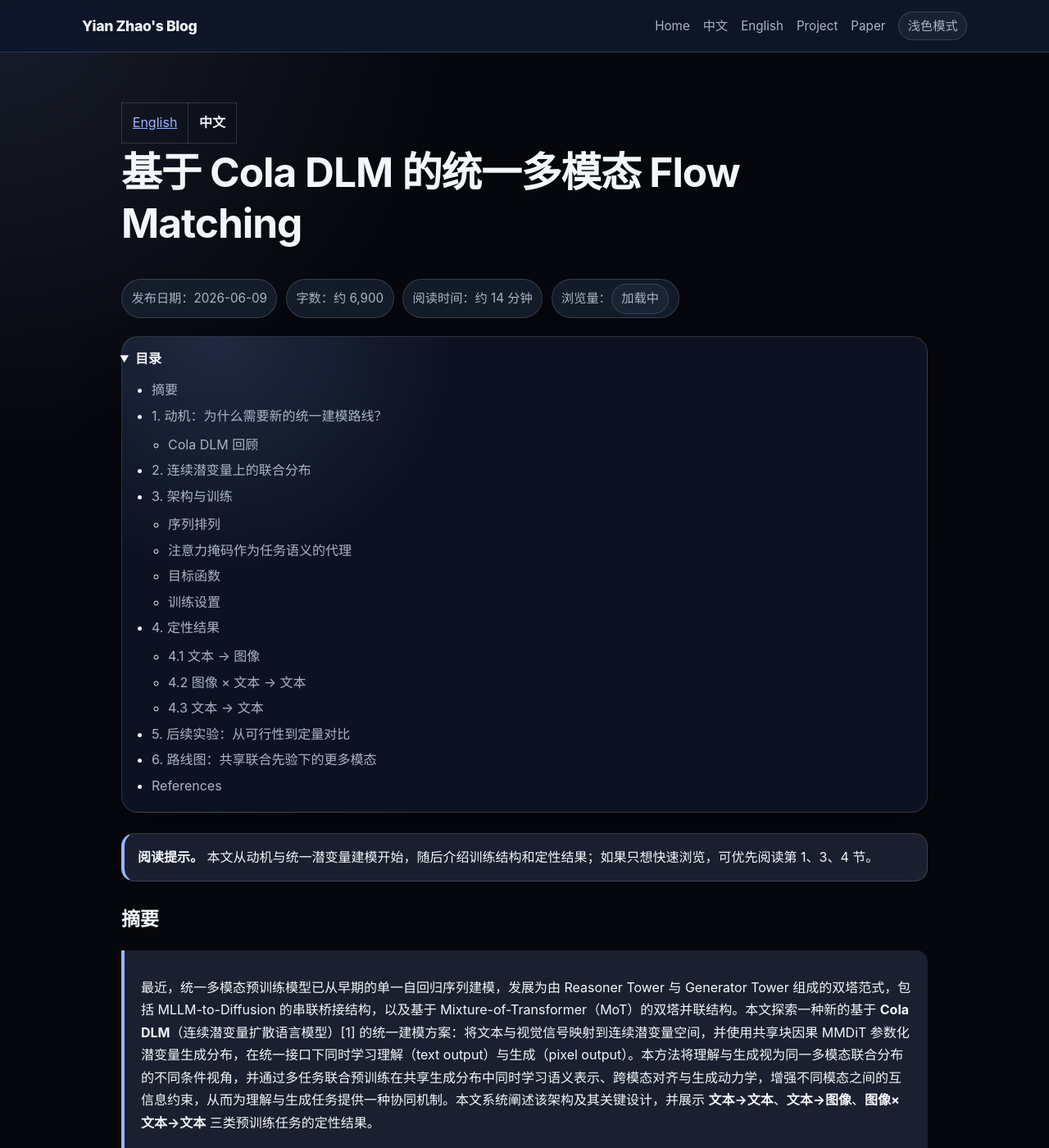
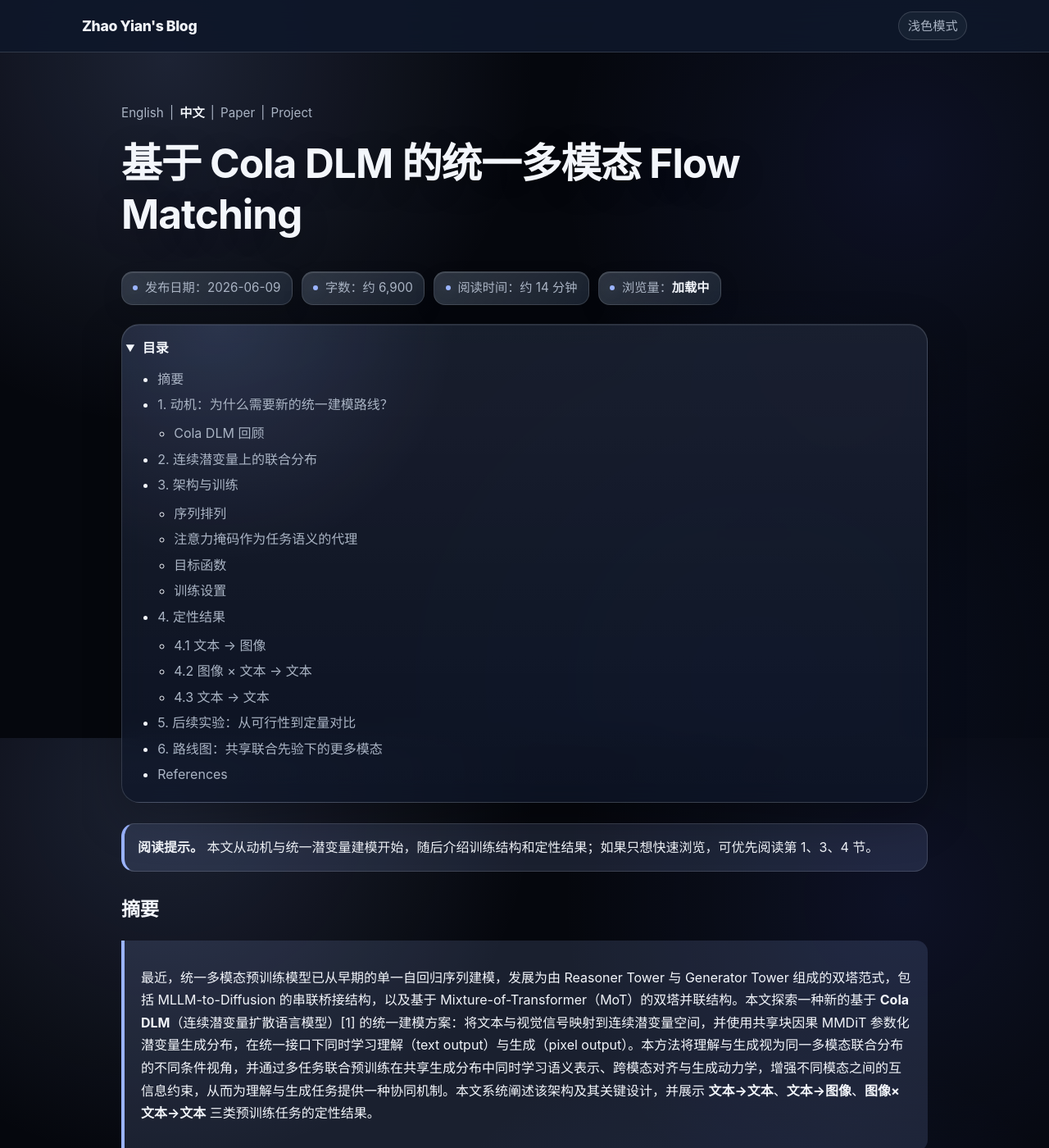
Before and after one commit to Zhao-Yian/Unified-Cola, a Jekyll site: the page built from index.md, in a window 1280 px wide and 1400 px high. Shown: the whole window at 82% size. Built offline with Jekyll 4.4.1, drawn with Linux system fonts in a browser that asks for light colours; comment, search, counter and statistics services are not loaded.

Commit message:
update view

```diff
--- a/_layouts/default.html
+++ b/_layouts/default.html
@@ -89,13 +89,8 @@
   <body>
     <header class="site-header">
       <nav class="site-nav" aria-label="Site navigation">
-        <a class="site-title" href="https://zhao-yian.github.io/">Yian Zhao's Blog</a>
+        <a class="site-title" href="https://zhao-yian.github.io/">Zhao Yian's Blog</a>
         <div class="site-links">
-          <a href="https://zhao-yian.github.io/blog/">Home</a>
-          <a href="{{ '/blog/2026/unified-cola/' | relative_url }}">中文</a>
-          <a href="{{ '/blog/2026/unified-cola-en/' | relative_url }}">English</a>
-          <a href="https://hongcanguo.github.io/Cola-DLM/">Project</a>
-          <a href="https://arxiv.org/abs/2605.06548">Paper</a>
           <button class="theme-toggle" type="button" data-theme-toggle>Light mode</button>
         </div>
       </nav>
--- a/assets/site.css
+++ b/assets/site.css
@@ -13,9 +13,11 @@
   --surface-soft: rgba(30, 41, 59, 0.62);
   --code-bg: rgba(226, 232, 240, 0.12);
   --image-bg: #0b1020;
+  --meta-border: rgba(226, 232, 240, 0.14);
   --control-bg: rgba(15, 23, 42, 0.82);
   --control-hover-bg: rgba(30, 41, 59, 0.96);
   --shadow: 0 18px 55px rgba(0, 0, 0, 0.28);
+  --glow: rgba(155, 180, 255, 0.28);
 }
 
 :root[data-theme="light"] {
@@ -31,9 +33,11 @@
   --surface-soft: rgba(248, 250, 252, 0.82);
   --code-bg: rgba(15, 23, 42, 0.06);
   --image-bg: #f7f7f7;
+  --meta-border: rgba(22, 27, 34, 0.1);
   --control-bg: rgba(255, 255, 255, 0.92);
   --control-hover-bg: #ffffff;
   --shadow: 0 18px 55px rgba(31, 41, 55, 0.12);
+  --glow: rgba(49, 84, 212, 0.18);
 }
 
 * {
@@ -47,9 +51,11 @@ html {
 body {
   margin: 0;
   background:
-    radial-gradient(circle at top left, rgba(155, 180, 255, 0.13), transparent 34rem),
-    radial-gradient(circle at bottom right, rgba(49, 84, 212, 0.09), transparent 32rem),
+    radial-gradient(circle at 16% 8%, rgba(155, 180, 255, 0.16), transparent 28rem),
+    radial-gradient(circle at 86% 22%, rgba(87, 116, 255, 0.1), transparent 26rem),
+    radial-gradient(circle at 72% 92%, rgba(49, 84, 212, 0.12), transparent 30rem),
     var(--page-bg);
+  background-attachment: fixed;
   color: var(--text);
   font-family: -apple-system, BlinkMacSystemFont, "Segoe UI", "Noto Sans SC", "PingFang SC", "Microsoft YaHei", sans-serif;
   font-size: 16px;
@@ -96,6 +102,7 @@ h3 {
 h1 {
   margin-top: 0.3rem;
   font-size: clamp(2rem, 4vw, 3.1rem);
+  text-shadow: 0 10px 36px rgba(0, 0, 0, 0.22);
 }
 
 h2 {
@@ -117,31 +124,92 @@ h3 {
 .post-meta {
   display: flex;
   flex-wrap: wrap;
-  gap: 0.65rem;
-  margin: -0.3rem 0 1.35rem;
+  gap: 0.72rem;
+  margin: -0.2rem 0 1.45rem;
   color: var(--muted);
   font-size: 0.95rem;
 }
 
-.post-meta span {
+.post-meta > span {
+  position: relative;
   display: inline-flex;
   align-items: center;
-  min-height: 2rem;
-  padding: 0.28rem 0.72rem;
-  border: 1px solid var(--border);
+  min-height: 2.35rem;
+  padding: 0.38rem 0.82rem;
+  border: 1px solid var(--meta-border);
+  border-radius: 14px;
+  background:
+    linear-gradient(135deg, rgba(255, 255, 255, 0.11), rgba(255, 255, 255, 0.03)),
+    var(--surface-soft);
+  box-shadow:
+    inset 0 1px 0 rgba(255, 255, 255, 0.12),
+    0 10px 26px rgba(0, 0, 0, 0.12);
+  backdrop-filter: blur(16px);
+  -webkit-backdrop-filter: blur(16px);
+}
+
+.post-meta > span::before {
+  width: 0.38rem;
+  height: 0.38rem;
+  margin-right: 0.55rem;
   border-radius: 999px;
-  background: var(--surface-soft);
+  background: var(--accent);
+  box-shadow: 0 0 18px var(--glow);
+  content: "";
+}
+
+.post-meta > span span {
+  display: inline;
+  min-height: 0;
+  padding: 0;
+  border: 0;
+  border-radius: 0;
+  background: transparent;
+  box-shadow: none;
+  color: var(--text);
+  font-weight: 650;
+}
+
+.post-actions {
+  display: flex;
+  flex-wrap: wrap;
+  align-items: center;
+  gap: 0.45rem;
+  margin: 0 0 1.15rem;
+  color: var(--muted);
+  font-size: 0.95rem;
+}
+
+.post-actions a {
+  color: var(--muted);
+  text-decoration: none;
+}
+
+.post-actions a:hover {
+  color: var(--accent);
+  text-decoration: underline;
+  text-underline-offset: 0.18em;
+}
+
+.post-actions span:not([aria-hidden="true"]) {
+  color: var(--text);
+  font-weight: 650;
 }
 
 .toc-card {
   margin: 1.25rem 0 1.6rem;
-  padding: 0.85rem 1rem;
+  padding: 0.95rem 1.15rem 0.95rem 1.45rem;
   border: 1px solid var(--border);
-  border-radius: 20px;
+  border-radius: 22px;
   background:
     radial-gradient(circle at 12% 0%, var(--accent-soft), transparent 18rem),
+    linear-gradient(180deg, rgba(255, 255, 255, 0.05), transparent),
     var(--surface);
-  box-shadow: var(--shadow);
+  box-shadow:
+    inset 0 1px 0 rgba(255, 255, 255, 0.08),
+    var(--shadow);
+  backdrop-filter: blur(16px);
+  -webkit-backdrop-filter: blur(16px);
 }
 
 .toc-card summary {
@@ -149,6 +217,7 @@ h3 {
   color: var(--text);
   font-weight: 760;
   list-style-position: outside;
+  padding-left: 0.1rem;
 }
 
 .toc-card[open] summary {
--- a/index.md
+++ b/index.md
@@ -7,7 +7,15 @@ thumbnail: /assets/fig-unified-overview.png
 permalink: /blog/2026/unified-cola/
 view_count_offset: 1000
 ---
-[English]({{ '/blog/2026/unified-cola-en/' | relative_url }}) | **中文**
+<nav class="post-actions" aria-label="文章链接">
+  <a href="{{ '/blog/2026/unified-cola-en/' | relative_url }}">English</a>
+  <span aria-hidden="true">|</span>
+  <span>中文</span>
+  <span aria-hidden="true">|</span>
+  <a href="https://arxiv.org/abs/2605.06548">Paper</a>
+  <span aria-hidden="true">|</span>
+  <a href="https://hongcanguo.github.io/Cola-DLM/">Project</a>
+</nav>
 
 # 基于 Cola DLM 的统一多模态 Flow Matching
 
```
Also changed, not shown: blog.md (+9 -1 lines).
